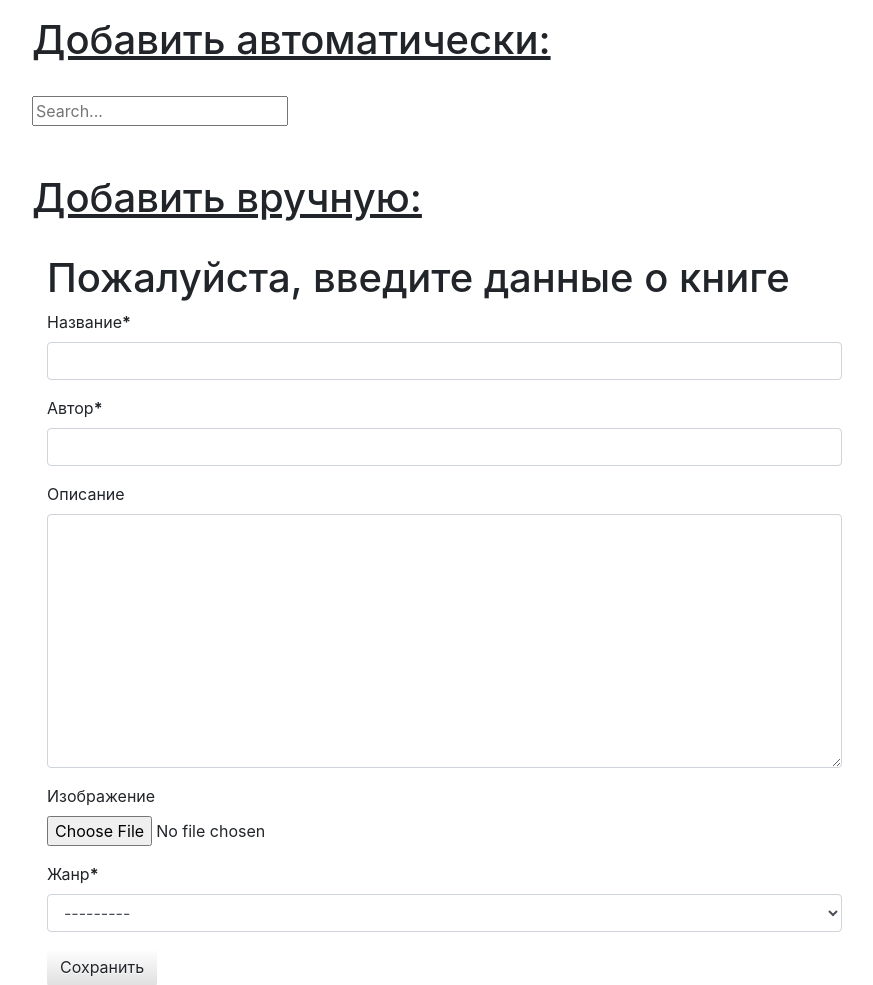
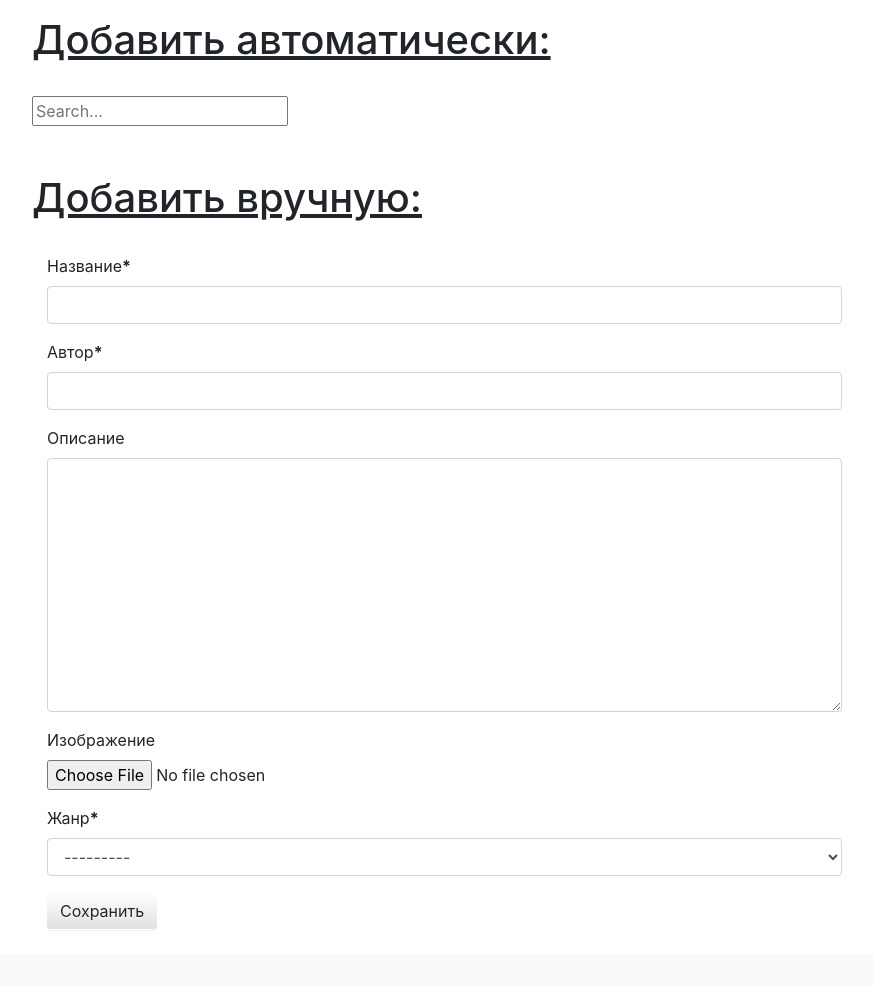
Before and after one commit to MariaAfanasyeva/course_work_books, a Django app: page /add_book/ in a window 1280 px wide. Shown: the part 56-1041 px from the top of the page, without its empty margins (338-1211 px from the left). After the commit the page ends 985 px from the top, so only its background shows below. Run offline with Django 3.2, Linux system fonts and the light colour scheme; data comes from the database, SQL or seed files in the repository; parts of the project's set-up code (start-up, migrations or seed data) failed here and were passed over; some libraries are stand-ins or nearby versions.

Commit message:
first attempt

```diff
--- a/templates/book_search/add_book.html
+++ b/templates/book_search/add_book.html
@@ -9,9 +9,6 @@
         <input name="q" type="text" placeholder="Search...">
     </form><br><br>
     <h1><u>Добавить вручную:</u></h1><br>
-    <div class="container-fluid">
-        <h1>Пожалуйста, введите данные о книге</h1>
-    </div>
     <div class="container">
         <form method="POST" class="post-form" enctype="multipart/form-data">
             {% csrf_token %}
```
